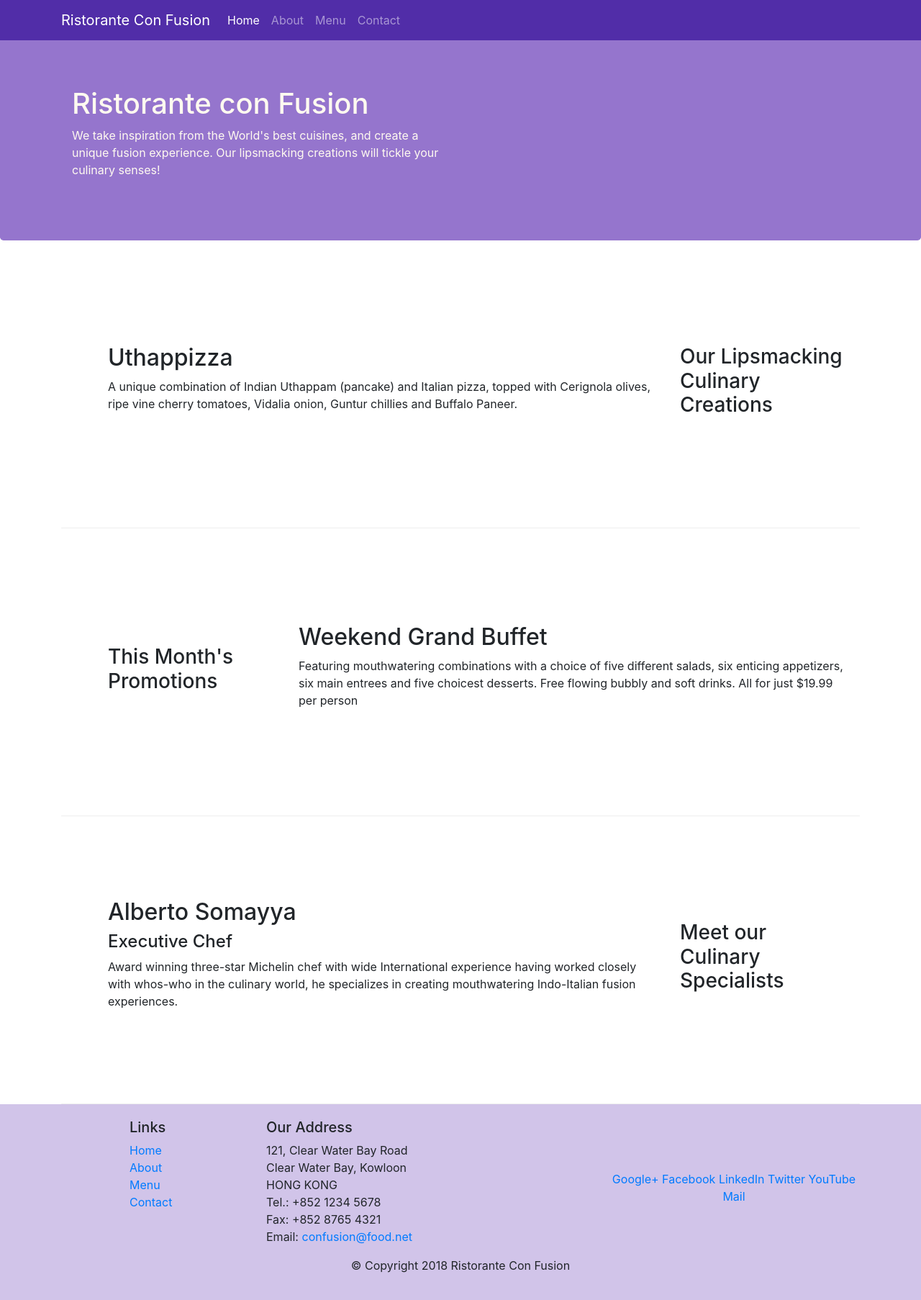
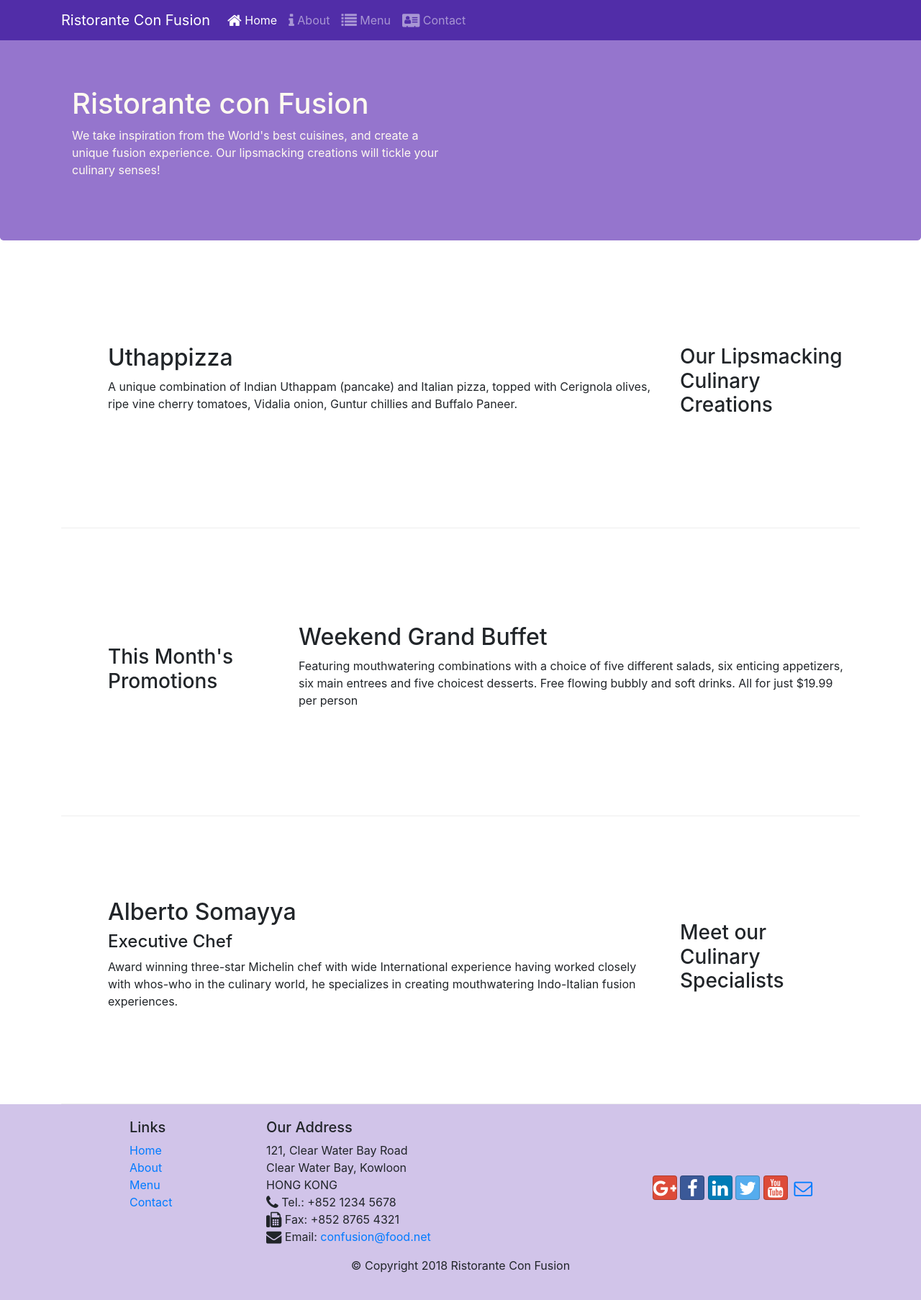
Before and after one commit to AkshayAnil1080/Full-Stack-Web-Development-with-React-Specialization, a website: page Bootstrap4-starter/Bootstrap4/conFusion/index.html in a window 1280 px wide. Shown: the whole page at 72% size. Drawn offline with nearby package versions, Linux system fonts and the light colour scheme.

Commit message:
Icon-Fonts

```diff
--- a/Bootstrap4-starter/Bootstrap4/conFusion/index.html
+++ b/Bootstrap4-starter/Bootstrap4/conFusion/index.html
@@ -8,8 +8,10 @@
 <meta http-equiv="x-ua-compatible" content="ie=edge">
 
 <!-- Bootstrap CSS -->
-<link rel="stylesheet" href="node_modules/bootstrap/dist/css/bootstrap.min.css">
-<link rel="stylesheet" href="css/styles.css">
+ <link rel="stylesheet" href="node_modules/bootstrap/dist/css/bootstrap.min.css">
+ <link rel="stylesheet" href="node_modules/font-awesome/css/font-awesome.min.css">    <!-- font-awesome css stylesheet-->
+ <link rel="stylesheet" href="node_modules/bootstrap-social/bootstrap-social.css">    <!-- bootstra-social css stylesheet for social media buttons.-->
+ <link rel="stylesheet" href="css/styles.css">
     <title>Ristorante Con Fusion</title>
 </head>
 
@@ -22,10 +24,10 @@
       <a class="navbar-brand mr-awuto" href="#"> Ristorante Con Fusion </a>
       <div class="collapse navbar-collapse" id="Navbar">
         <ul class="navbar-nav mr-auto">
-            <li class="nav-item active"> <a class="nav-link" href="#"> Home </a> </li>
-            <li class="nav-item"> <a class="nav-link" href="./aboutus.html "> About </a> </li>
-            <li class="nav-item"> <a class="nav-link" href="#"> Menu </a> </li>
-            <li class="nav-item"> <a class="nav-link" href="#"> Contact </a> </li>
+            <li class="nav-item active"> <a class="nav-link" href="#"><span class="fa fa-home fa-lg"></span> Home </a> </li>
+            <li class="nav-item"> <a class="nav-link" href="./aboutus.html "><span class="fa fa-info fa-lg"></span> About </a> </li>
+            <li class="nav-item"> <a class="nav-link" href="#"><span class="fa fa-list fa-lg"></span> Menu </a> </li>
+            <li class="nav-item"> <a class="nav-link" href="#"><span class="fa fa-address-card fa-lg"></span> Contact </a> </li>
         </ul>
      </div>
    </div>
@@ -95,19 +97,19 @@
 		              121, Clear Water Bay Road<br>
 		              Clear Water Bay, Kowloon<br>
 		              HONG KONG<br>
-		              Tel.: +852 1234 5678<br>
-		              Fax: +852 8765 4321<br>
-		              Email: <a href="mailto:confusion@food.net">confusion@food.net</a>
+		           <i class="fa fa-phone fa-lg"></i>  Tel.: +852 1234 5678<br>
+		            <i class="fa fa-fax fa-lg"></i>  Fax: +852 8765 4321<br>
+		             <i class="fa fa-envelope fa-lg"></i> Email: <a href="mailto:confusion@food.net">confusion@food.net</a>
 		           </address>
                 </div>
                 <div class="col-12 col-sm-4  align-self-center">
                     <div class="text-center">
-                        <a href="http://google.com/+">Google+</a>
-                        <a href="http://www.facebook.com/profile.php?id=">Facebook</a>
-                        <a href="http://www.linkedin.com/in/">LinkedIn</a>
-                        <a href="http://twitter.com/">Twitter</a>
-                        <a href="http://youtube.com/">YouTube</a>
-                        <a href="mailto:">Mail</a>
+                        <a class="btn btn-social-icon btn-google" href="http://google.com/+"><i class="fa fa-google-plus fa-lg"></i></a>
+                        <a class="btn btn-social-icon btn-facebook" href="http://www.facebook.com/profile.php?id="><i class="fa fa-facebook fa-lg"></i></a>
+                        <a class="btn btn-social-icon btn-linkedin" href="http://www.linkedin.com/in/"><i class="fa fa-linkedin fa-lg"></i></a>
+                        <a class="btn btn-social-icon btn-twitter" href="http://twitter.com/"><i class="fa fa-twitter fa-lg"></i></a>
+                        <a class="btn btn-social-icon btn-google" href="http://youtube.com/"><i class="fa fa-youtube fa-lg"></i></a>
+                        <a class="btn btn-social-icon" href="mailto:"><i class="fa fa-envelope-o fa-lg"></i></a>
                     </div>
                 </div>
            </div>
--- a/Bootstrap4-starter/Bootstrap4/conFusion/package.json
+++ b/Bootstrap4-starter/Bootstrap4/conFusion/package.json
@@ -15,6 +15,8 @@
   },
   "dependencies": {
     "bootstrap": "^4.0.0",
+    "bootstrap-social": "^5.1.1",
+    "font-awesome": "^4.7.0",
     "jquery": "^3.3.1",
     "popper.js": "^1.12.9"
   }
```
Also changed, not shown: Bootstrap4-starter/Bootstrap4/conFusion/aboutus.html (+18 -13 lines), README.md, 1 other file.
